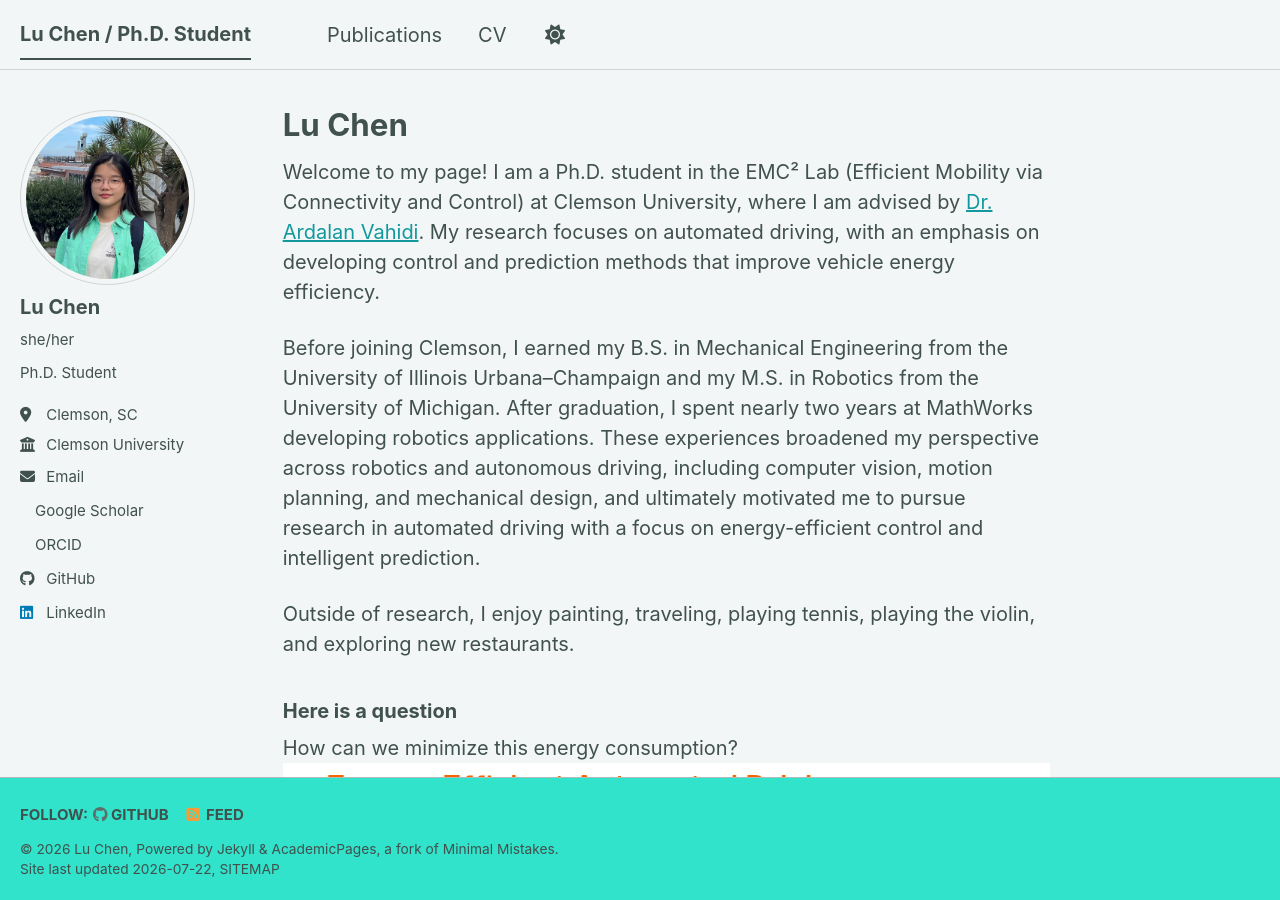
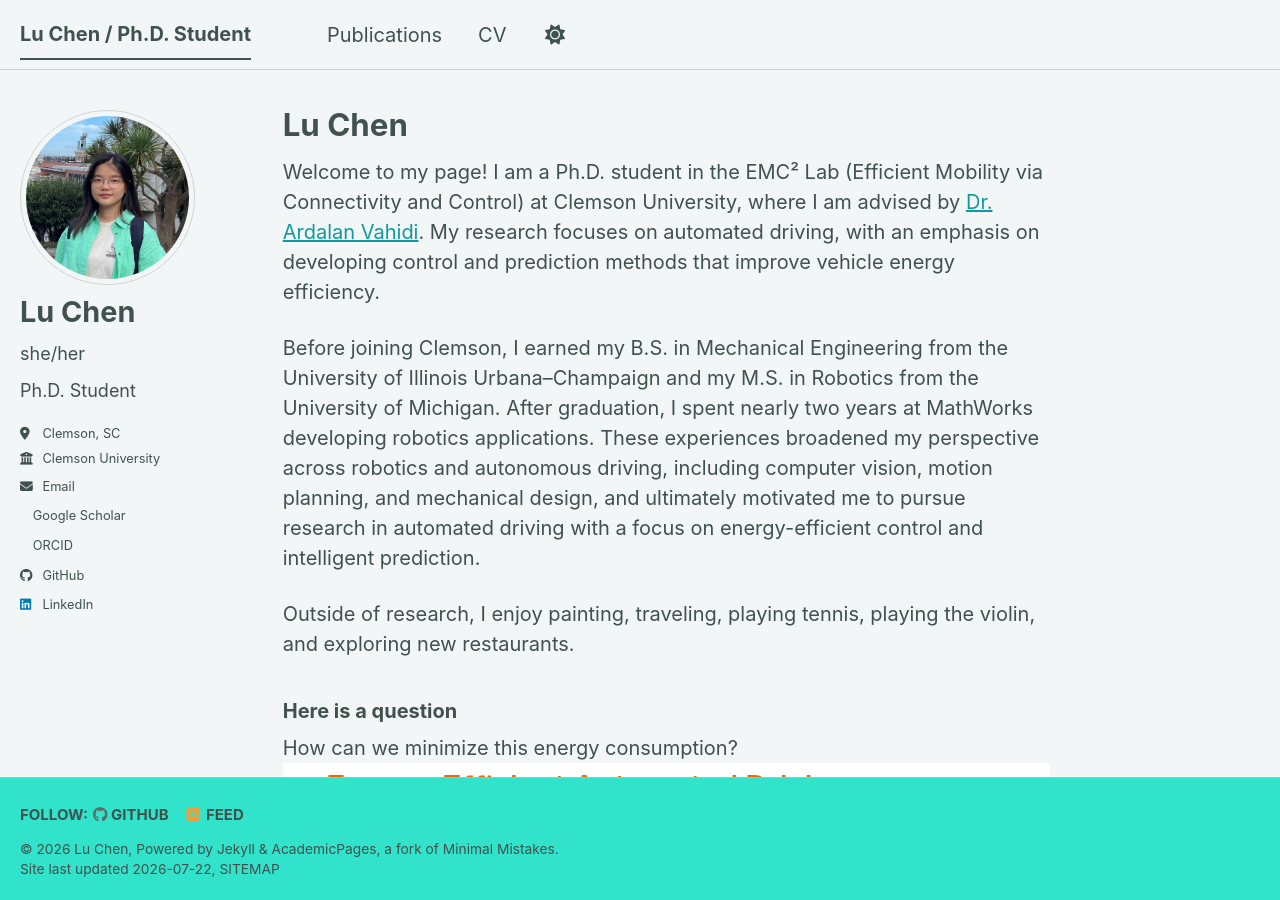
Before and after one commit to lulubell-2/lulubell-2.github.io, a Jekyll site: the page built from _pages/about.md, in a window 1280 px wide and 900 px high. Built offline with Jekyll 4.4.1, drawn with Linux system fonts in a browser that asks for light colours; a style sheet for code colours, icons or effects is not loaded.

Commit message:
Update main.scss

```diff
--- a/assets/css/main.scss
+++ b/assets/css/main.scss
@@ -46,3 +46,30 @@ body {
 .page__content {
   padding-bottom: 20vh !important;
 }
+
+/* Bigger name / bio area */
+.sidebar .author__content {
+  font-size: 1.1rem !important;
+}
+
+.sidebar .author__name {
+  font-size: 1.6rem !important;
+  line-height: 1.2 !important;
+}
+
+.sidebar .author__bio,
+.sidebar .author__pronouns,
+.sidebar .author__job,
+.sidebar .author__location,
+.sidebar .author__employer {
+  font-size: 1rem !important;
+}
+
+/* Smaller social links area */
+.sidebar .author__urls {
+  font-size: 0.95rem !important;
+}
+
+.sidebar .author__urls a {
+  font-size: inherit !important;
+}
```
